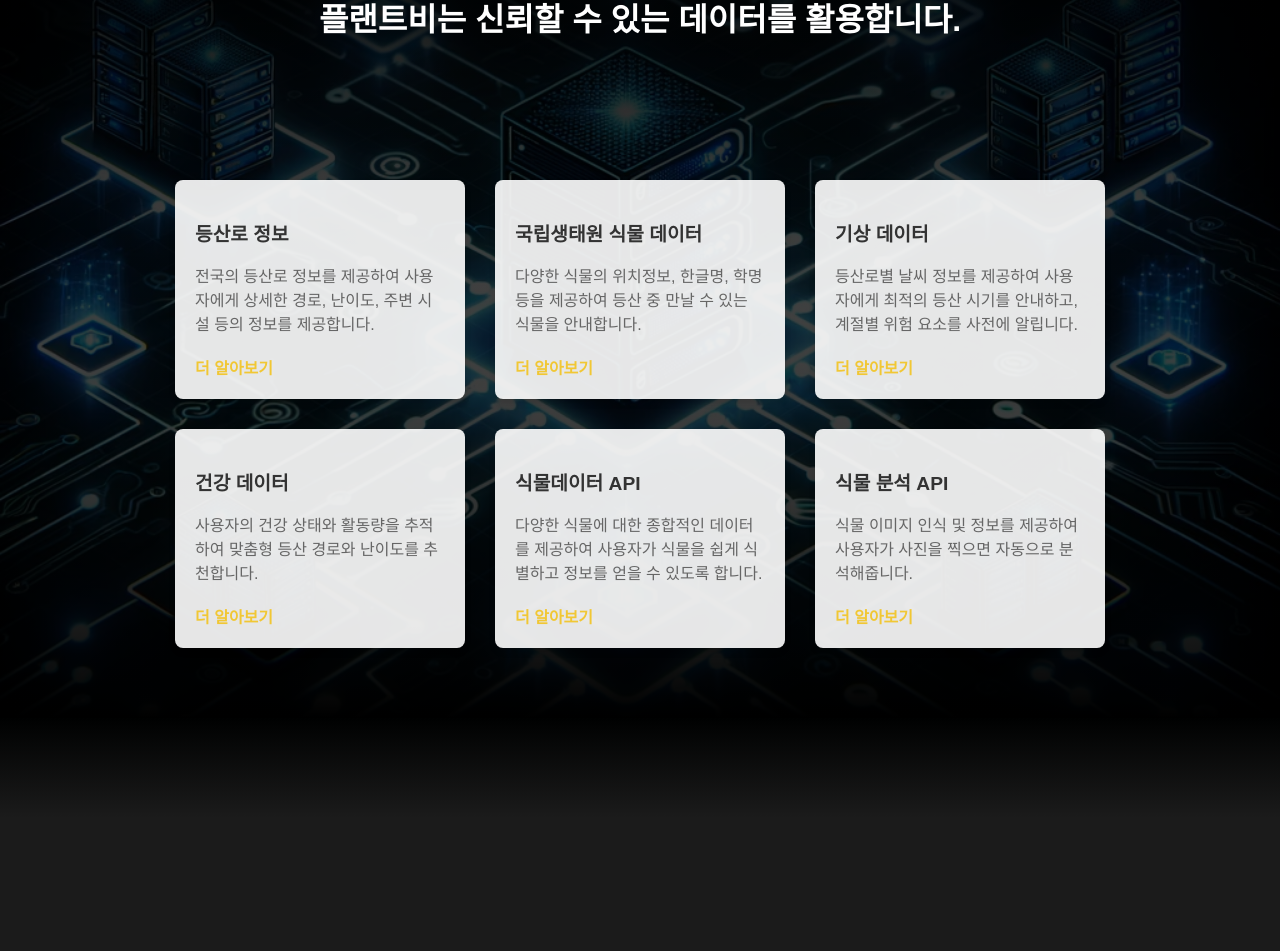
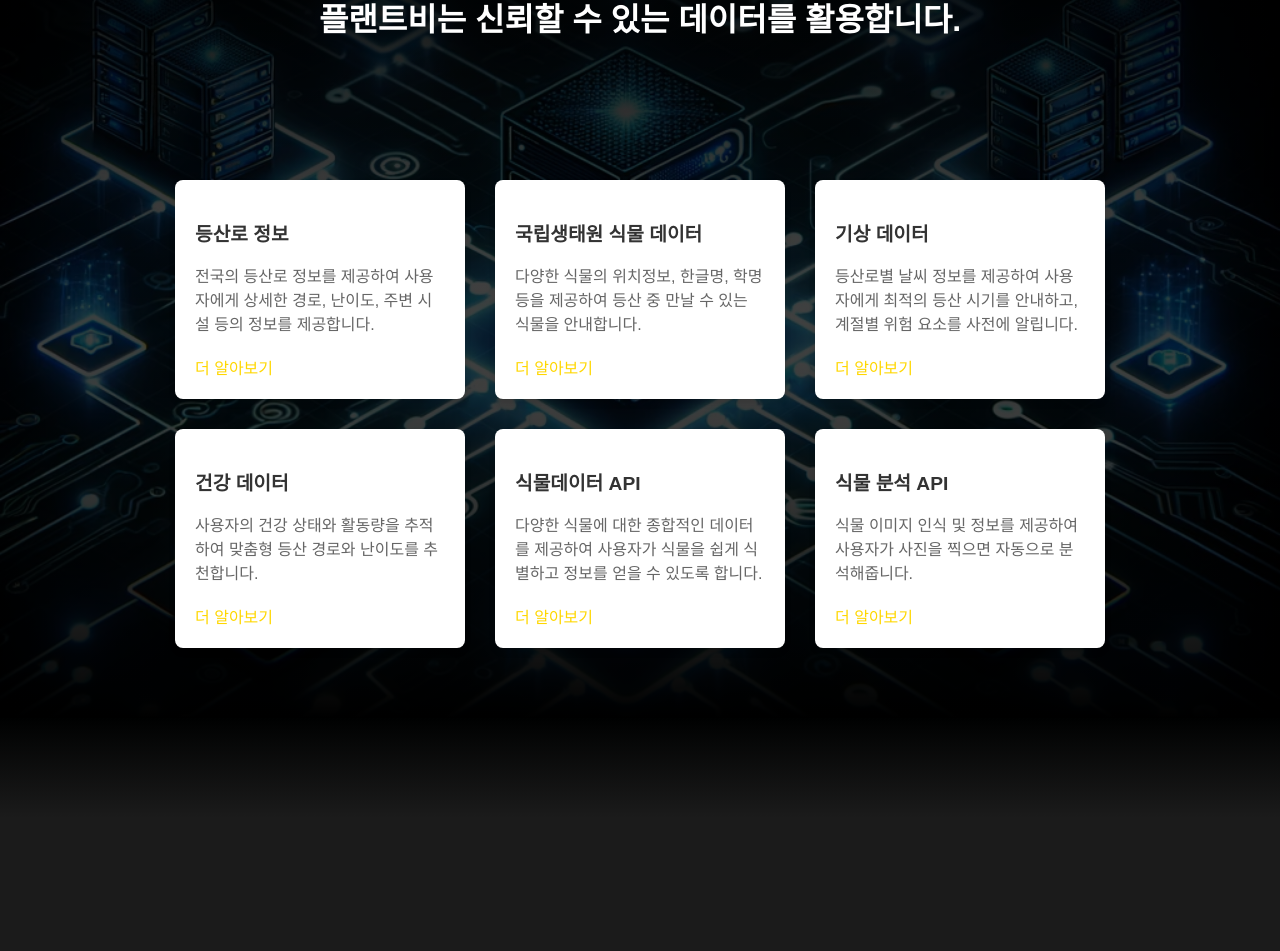
Before and after one commit to LeeMineo/PlantB, a React (Create React App) app in the folder front/: page / in a window 1280 px wide. Shown: the part 6720-7671 px from the top of the page. Built offline with nearby package versions, Linux system fonts and the light colour scheme; a web font is replaced by a local one.

Commit message:
Update Data.css

```diff
--- a/front/src/css/Data.css
+++ b/front/src/css/Data.css
@@ -63,7 +63,7 @@
   }
 
   .data-card {
-    background: rgba(255, 255, 255, 0.9); /* 반투명 배경 */
+    background: rgba(255, 255, 255, 1); /* 반투명 배경 */
     color: #333;
     padding: 20px;
     border-radius: 8px;
@@ -99,9 +99,9 @@
 
   .data-card a {
     font-size: 1em;
-    color: #F1C734;
+    color: #FFD700;
     text-decoration: none;
-    font-weight: bold;
+    font-weight: 400;
   }
 
   .data-card a:hover {
```
